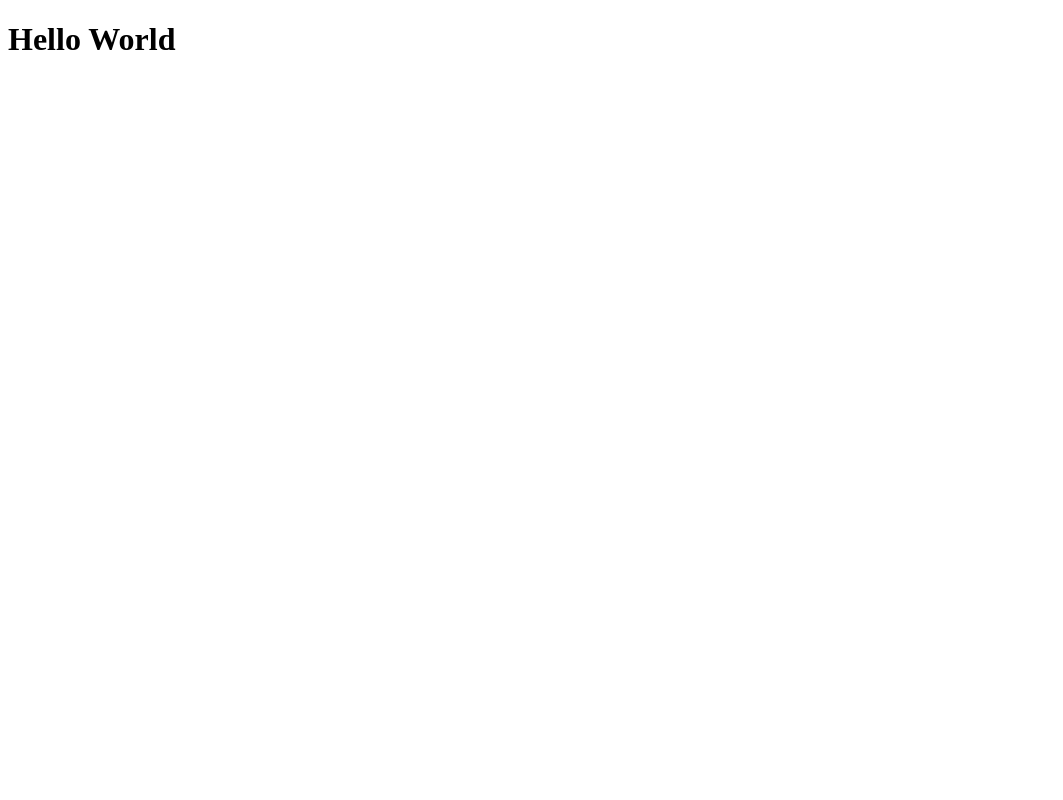
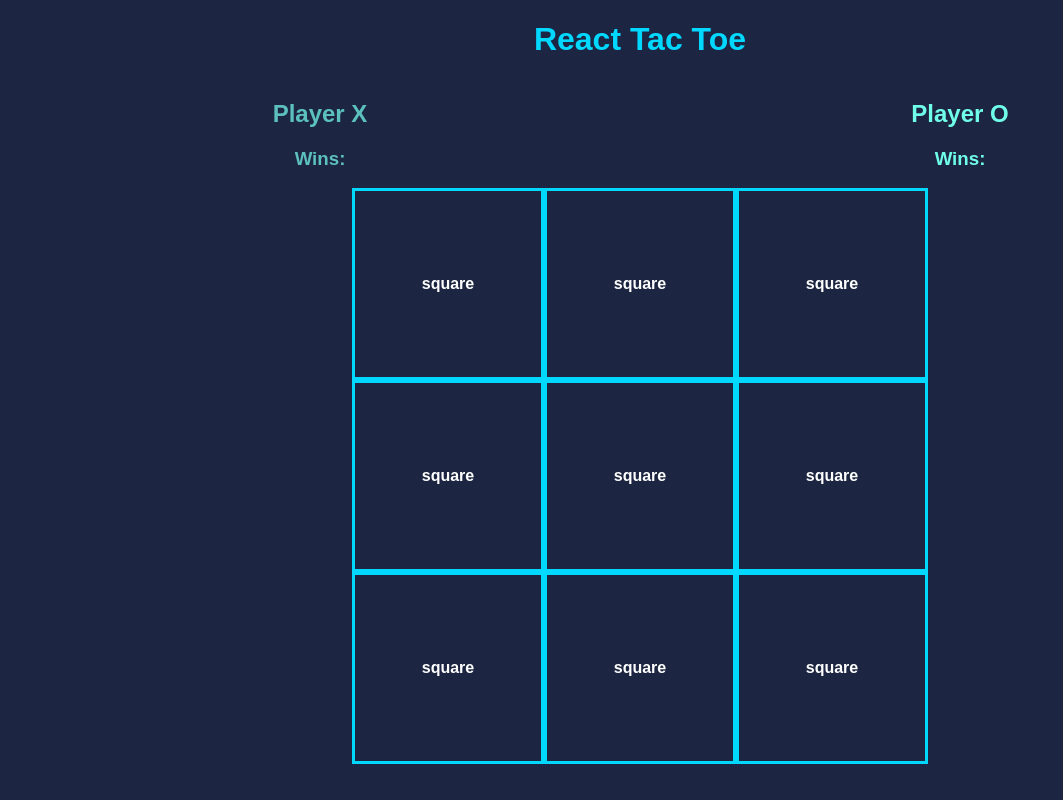
Before and after one commit to hyosung11/react-training, a plain HTML site: page index.html in a window 1280 px wide. Shown: the whole page, without its empty margins (0-1063 px from the left). Drawn offline with nearby package versions, Linux system fonts and the light colour scheme.

Commit message:
react tac toe

```diff
--- a/app.js
+++ b/app.js
@@ -1,6 +1,74 @@
-const message = 'Hello World';
+// square component
+class Square extends React.Component {
+  render () {
+    return (
+      <div>
+        <h4>square</h4>
+      </div>
+    )
+  }
+}
+
+// board component
+class Board extends React.Component {
+  render () {
+    return (
+      <div className='board'>
+        <Square />
+        <Square />
+        <Square />
+        <Square />
+        <Square />
+        <Square />
+        <Square />
+        <Square />
+        <Square />
+      </div>
+    )
+  }
+}
+
+// player component
+// access props inside player component
+// since player component is a child of App it has access to props
+class Player extends React.Component {
+  render () {
+    return (
+      <div className={this.props.whichPlayer}>
+        <h2>Player {this.props.whichPlayer} </h2>
+        <h3>Wins: </h3>
+      </div>
+    )
+  }
+}
+
+// header component
+class Header extends React.Component {
+  render () {
+    return (
+      <h1> React Tac Toe </h1>
+    )
+  }
+}
+
+// first component
+// reusable components
+// custom prop called whichPlayer
+class App extends React.Component {
+  // can only render one component
+  render () {
+    return (
+      <div>
+        <Header />
+        <Player whichPlayer='X' />
+        <Player whichPlayer='O'/>
+        <Board />
+      </div>
+    )
+  }
+}
 
 ReactDOM.render(
-  <h1>{message}</h1>,
+  <App />,
   document.querySelector('.container')
 );
--- a/index.html
+++ b/index.html
@@ -3,9 +3,17 @@
   <head>
     <meta charset="utf-8">
     <title>React Tac Toe</title>
-    <script src="https://cdnjs.cloudflare.com/ajax/libs/react/16.3.2/umd/react.production.min.js"></script>
-    <script src="https://cdnjs.cloudflare.com/ajax/libs/react-dom/16.3.2/umd/react-dom.production.min.js"></script>
-    <script src="https://cdnjs.cloudflare.com/ajax/libs/babel-standalone/6.26.0/babel.min.js"></script>
+    <link rel="stylesheet" href="main.css">
+    <!-- main react library -->
+    <script src="https://cdnjs.cloudflare.com/ajax/libs/react/16.3.2/umd/react.production.min.js">
+    </script>
+    <!-- react dom -->
+    <script src="https://cdnjs.cloudflare.com/ajax/libs/react-dom/16.3.2/umd/react-dom.production.min.js">
+    </script>
+    <!-- babel -->
+    <script src="https://cdnjs.cloudflare.com/ajax/libs/babel-standalone/6.26.0/babel.min.js">
+    </script>
+
     <script type="text/babel" src="app.js"></script>
   </head>
   <body>
--- /dev/null
+++ b/main.css
@@ -0,0 +1,68 @@
+:root {
+--dark-cerulean: #124e78;
+--maastricht-blue: #0b132b;
+--yankees-blue: #1C2541;
+--sea-serpent: #5bc0be;
+--aquamarine: #6fffe9;
+--react: #00d8ff;
+}
+
+html {
+  background: var(--yankees-blue);
+}
+
+body {
+  margin: 0;
+  font-family: 'Montserrat', sans-serif;
+  color: white;
+}
+
+.container > div {
+  display: flex;
+  background: var(--yankees-blue);
+  flex-wrap: wrap;
+  justify-content: space-around;
+  min-height: 60vh;
+  align-items: flex-start;
+}
+
+.board {
+  flex-basis: 60%;
+  display: grid;
+  grid-template-columns: 15vw 15vw 15vw;
+  grid-template-rows: 15vw 15vw 15vw;
+  color: white;
+  justify-items: stretch;
+  justify-content: center;
+}
+
+.board div {
+  display: flex;
+  align-items: center;
+  border: 3px solid var(--react);
+}
+
+h4 {
+  text-align: center;
+  flex-basis: 100%;
+  align-self: center;
+}
+
+.X, .O {
+  flex-basis: 45%;
+  text-align: center;
+}
+
+.X {
+  color: var(--sea-serpent);
+}
+
+.O {
+  color: var(--aquamarine);
+}
+
+h1 {
+  flex-basis: 60%;
+  color: var(--react);
+  text-align: center;
+}
```
